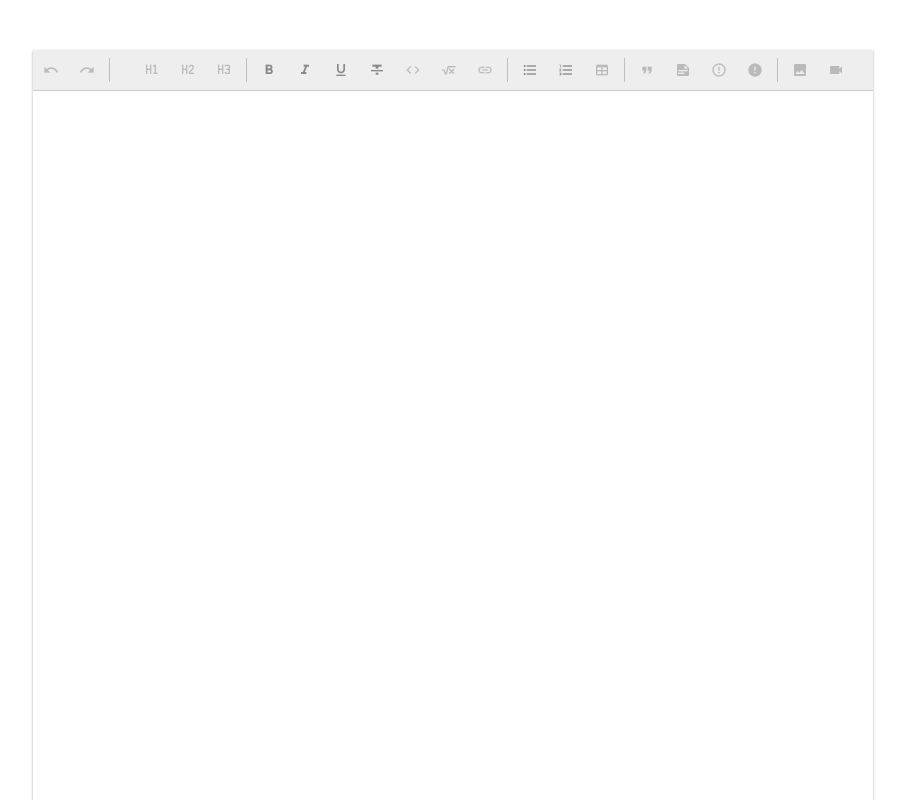
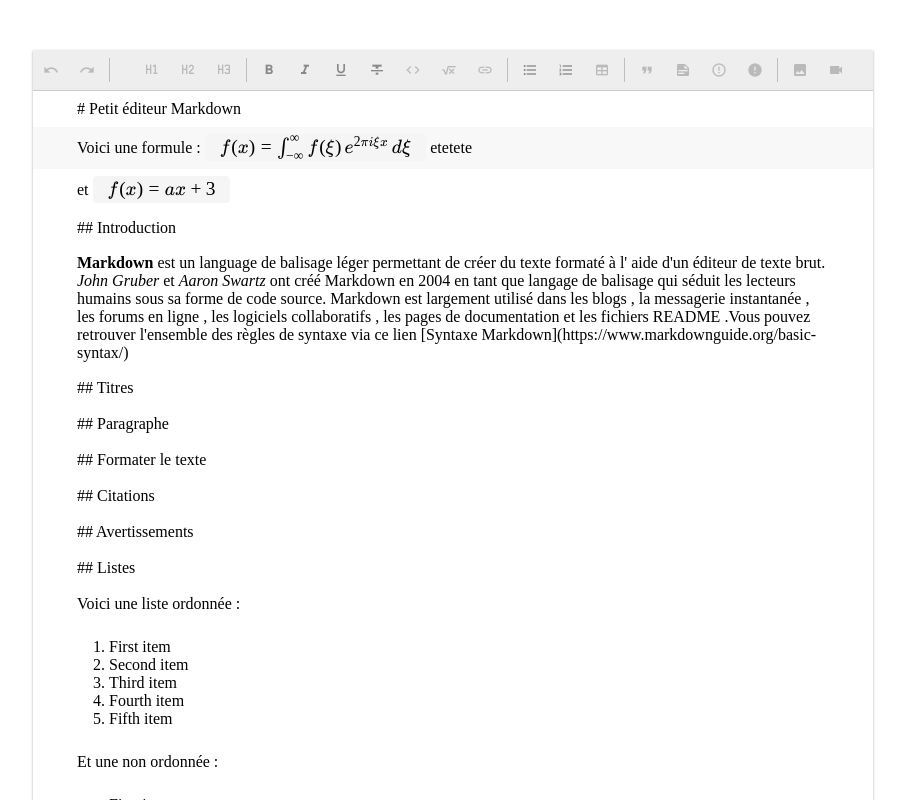
Before and after one commit to Jacques-herrmann/Heisenberg, a Vue app: page / in a window 1280 px wide. Shown: the top 800 px of the page, without its empty margins (187-1092 px from the left). Built offline with nearby package versions, Linux system fonts and the light colour scheme; the HTML template or start-up script is replaced by a standard one.

Commit message:
Allow to format text with Katex formula

```diff
--- a/package.json
+++ b/package.json
@@ -11,6 +11,7 @@
   },
   "dependencies": {
     "@trust/webcrypto": "^0.9.2",
+    "katex": "^0.12.0",
     "mochapack": "^2.0.6",
     "vuedraggable": "^2.24.3"
   },
--- a/src/App.vue
+++ b/src/App.vue
@@ -1,6 +1,6 @@
 <template>
     <div id="app">
-        <md-editor></md-editor>
+        <md-editor v-model="md"></md-editor>
     </div>
 </template>
 
@@ -19,27 +19,14 @@
         test = "- First i**tem**\n* Secon*d* item\n+ Third item\n\n";
         md = `# Petit éditeur Markdown
 
-Voici une liste ordonnée :
+Voici une formule : $f(x) = \\int_{-\\infty}^\\infty f(\\xi)\\,e^{2 \\pi i \\xi x} \\,d\\xi$ etetete
 
-1. First item
-2. Second item
-5. Third item
-4. Fourth item
-9. Fifth item
-
-- First i**tem**
-- Second item
-* Third item
-* Fourt*h ite*m
-* Fifth item
+et $f(x) = ax +3$
 
 ## Introduction
 
-**Markdown** est un langage de balisage léger permettant de créer du texte formaté à l' aide d'un éditeur de texte brut. *John Gruber* et *Aaron Swartz* ont créé Markdown en 2004 en tant que langage de balisage qui séduit les lecteurs humains sous sa forme de code source. Markdown est largement utilisé dans les blogs , la messagerie instantanée , les forums en ligne , les logiciels collaboratifs , les pages de documentation et les fichiers README .
-Vous pouvez retrouver l'ensemble des règles de synthaxe via ce lien [Syntaxe Markdown](https://www.markdownguide.org/basic-syntax/)
-
-
-
+**Markdown** est un language de balisage léger permettant de créer du texte formaté à l' aide d'un éditeur de texte brut. *John Gruber* et *Aaron Swartz* ont créé Markdown en 2004 en tant que langage de balisage qui séduit les lecteurs humains sous sa forme de code source. Markdown est largement utilisé dans les blogs , la messagerie instantanée , les forums en ligne , les logiciels collaboratifs , les pages de documentation et les fichiers README .
+Vous pouvez retrouver l'ensemble des règles de syntaxe via ce lien [Syntaxe Markdown](https://www.markdownguide.org/basic-syntax/)
 
 ## Titres
 
@@ -52,6 +39,22 @@ Vous pouvez retrouver l'ensemble des règles de synthaxe via ce lien [Syntaxe Ma
 ## Avertissements
 
 ## Listes
+
+Voici une liste ordonnée :
+
+1. First item
+2. Second item
+5. Third item
+4. Fourth item
+9. Fifth item
+
+Et une non ordonnée :
+
+- First i**tem**
+- Second item
+* Third item
+* Fourt*h ite*m
+* Fifth item
 
 ## Tableau
 
@@ -120,7 +123,7 @@ Vous pouvez retrouver l'ensemble des règles de synthaxe via ce lien [Syntaxe Ma
 
 ### Formule mathématique
 
-$$f(x) = ax +3$$
+$f(x) = ax +3$
 
 
         `;
--- a/src/components/mdEditor.vue
+++ b/src/components/mdEditor.vue
@@ -1,6 +1,6 @@
 <!--TODO :
     - Add a props to choose the v-model input format (RichText or MD)
-    - Create class to improve block management and to refactor code
+    - Create classes to improve block management and to refactor code !!
     - Need to find a solution for drag and drop handle
 -->
 
@@ -8,7 +8,7 @@
     <div class="MDEditor" id="MDEditor">
         <transition name="fade">
             <div class="MDEditor__format-text"
-                 v-if="internal.selection.content"
+                 v-if="internal.selection.content && internal.selection.type === 'text'"
                  :style="'top: ' + internal.selection.posY + 'px; left:'  + internal.selection.posX + 'px'"
             >
                 <div class="MDEditor__format-text-pointer"/>
@@ -20,8 +20,17 @@
                 <button class="MDEditor__format-text-button" @click="ui.formatSelection('f')"><i class="mdi mdi-square-root"/></button>
                 <button class="MDEditor__format-text-button" @click="ui.formatSelection('l')"><i class="mdi mdi-link"/></button>
             </div>
+            <div class="MDEditor__formula-edit"
+                 v-if="internal.formulaEditVisible"
+                 :style="'top: ' + internal.selection.posY + 'px; left:'  + internal.selection.posX + 'px'"
+            >
+                <span class="MDEditor__formula-edit__input-wrap">
+                    <input type="text" v-model="internal.formulaEditContent"/>
+                    <span aria-hidden="true">{{internal.formulaEditContent}}</span>
+                </span>
+                <button @click="ui.updateFormula()">OK</button>
+            </div>
         </transition>
-
         <div class="MDEditor__controls">
             <button class="MDEditor__button MDEditor__button--disabled"><i class="mdi mdi-undo"/></button>
             <button class="MDEditor__button MDEditor__button--disabled"><i class="mdi mdi-redo"/></button>
@@ -110,6 +119,7 @@
     import Vue from 'vue'
     import { Component, Watch } from 'vue-property-decorator'
     import draggable from 'vuedraggable'
+    import { renderToString } from 'katex'
     import { uuidv4 } from '@/lib/generators.js'
     import { splitArray } from '@/lib/utils.js'
     import blank from '@/assets/blank-document.png'
@@ -142,7 +152,10 @@
             },
             currentItemIndex: 1,
             drag: false,
+            formulaEditVisible: false,
+            formulaEditContent: "",
             selection: {
+                type: 'text',
                 blockIndex: null,
                 itemIndex: null,
                 start: null,
@@ -159,18 +172,43 @@
                 let start = 0;
                 let end = 0;
                 let sel, range;
+                let child = null;
 
                 if (window.getSelection) {
                     sel = window.getSelection();
                     if (sel.rangeCount) {
                         range = sel.getRangeAt(0);
-                        const preCaretRange = range.cloneRange();
-                        preCaretRange.selectNodeContents(block);
-                        preCaretRange.setEnd(range.startContainer, range.startOffset);
-                        // if (!preCaretRange.toString()) preCaretRange.setStart(range.startContainer, 0);
-                        start = preCaretRange.toString().length;
-                        preCaretRange.setEnd(range.endContainer, range.endOffset);
-                        end = preCaretRange.toString().length;
+                        for (let i = 0; i < block.childNodes.length; i++) {
+                            child = block.childNodes[i];
+                            if (['B', 'I'].indexOf(child.nodeName) !== -1) child = child.firstChild; //Emphasis
+                            if (child === range.startContainer) { start = start + range.startOffset; break; }
+
+                            if (child.nodeName === "DIV" && child.getAttribute('MDContent')) {  // Formula block
+                                start = start + child.getAttribute('MDContent').length
+                            }
+                            else {
+                                start = start + child.length;
+                            }
+                        }
+                        for (let i = 0; i < block.childNodes.length; i++) {
+                            child = block.childNodes[i];
+                            if (['B', 'I'].indexOf(child.nodeName) !== -1) child = child.firstChild; //Emphasis
+                            if (child === range.startContainer){ end = end + range.endOffset; break; }
+
+                            if (child.nodeName === "DIV" && child.getAttribute('MDContent')) {  // Formula block
+                                end = end + child.getAttribute('MDContent').length
+                            }
+                            else end = end + child.length;
+                        }
+
+                        // const preCaretRange = range.cloneRange();
+                        // preCaretRange.selectNodeContents(block);
+                        // preCaretRange.setEnd(range.startContainer, range.startOffset);
+                        // // if (!preCaretRange.toString()) preCaretRange.setStart(range.startContainer, 0);
+                        // console.log(preCaretRange.toString());
+                        // start = preCaretRange.toString().length;
+                        // preCaretRange.setEnd(range.endContainer, range.endOffset);
+                        // end = preCaretRange.toString().length;
                     }
                 }
                 else if (document.selection && document.selection.createRange) {
@@ -195,7 +233,8 @@
                         // Retrieve the childNodes and childNodes offset to target
                         for (let i=0; i < block.childNodes.length; i++) {
                             let content = block.childNodes[i];
-                            if (content instanceof HTMLElement) content = content.innerText;
+                            if (['B', 'I'].indexOf(content.nodeName) !== -1) content = content.innerText;
+                            if (content.nodeName === "DIV" && content.getAttribute('MDContent')) content = content.getAttribute('MDContent');
                             if (content.length < position) {
                                 // If current childNode length smaller than specified position
                                 if (i === block.childNodes.length - 1) {
@@ -226,12 +265,14 @@
             /*-------------------------------------------------------------------------------------------*/
             updateSelection: (event) => {
                 const selection = window.getSelection();
+                let content = selection.toString();
                 const coordinate = selection.getRangeAt(0).getBoundingClientRect();
                 const currentBlock = event.currentTarget.activeElement;
-                const caret = this.internal._getCaretPosition(currentBlock);
+                let caret = this.internal._getCaretPosition(currentBlock);
                 let blockID = currentBlock.parentNode.id;
                 let itemIndex = -1;
                 let layout = null;
+                let type = 'text';
                 if (!blockID) { // Case list
                     blockID = currentBlock.dataset['blockId'];
                     itemIndex = parseInt(currentBlock.dataset['itemIndex']);
@@ -246,16 +287,32 @@
                     }
                 }
 
+                if (selection.baseNode.className === "MDEditor__formula") {
+                    type = 'formula';
+                    content = selection.baseNode.getAttribute("MDContent");
+                    caret = {
+                        start: parseInt(selection.baseNode.getAttribute("start")),
+                        end: parseInt(selection.baseNode.getAttribute("end"))
+                    };
+                    this.internal.formulaEditContent = content;
+                    this.internal.formulaEditVisible = true;
+                }
+                else {
+                    this.internal.formulaEditContent = "";
+                    this.internal.formulaEditVisible = false;
+                }
+
                 this.internal.currentItemIndex = blockIndex;
                 this.internal.selection = {
                     blockIndex: blockIndex,
+                    type: type,
                     itemIndex: itemIndex,
                     start: caret.start,
                     end: caret.end,
-                    content: selection.toString(),
+                    content: content,
                     layout: layout,
                     posX: coordinate.left - 105 + coordinate.width/2, // 105 is the menu length/2
-                    posY: coordinate.top - 45
+                    posY: coordinate.top - 45 + window.scrollY
                 }
             },
         };
@@ -310,6 +367,7 @@
                 'i': { MD: ['*', '*'], HTML: ['<i>', '</i>']},
                 'b': { MD: ['**', '**'], HTML: ['<b>', '</b>']},
                 's': { MD: ['~~', '~~'], HTML: ['<s>', '</s>']},
+                'f': { MD: ['$', '$'], HTML: ['', '']},
             },
             styles: {
                 underline: /__(\S(.*?\S)?)__/gm,            // __.......__
@@ -337,28 +395,59 @@
                 getFormat(this.codec.styles.italic, 'i', 1);
                 getFormat(this.codec.styles.bold, 'b', 2);
                 getFormat(this.codec.styles.strike, 's', 2);
-                return layout.filter(rule => rule !== 'r')
+                getFormat(this.codec.styles.formula, 'f', 1);
+                layout = layout.filter(rule => rule !== 'r');
+                if (layout[layout.length - 1] === 'f') layout.push('-'); // Create a empty span after formula
+                return layout
             },
             getContent: (md) => {
                 let content = md.replace(this.codec.styles.bold, '$1');
                 content = content.replace(this.codec.styles.italic, '$1');
+                content = content.replace(this.codec.styles.strike, '$1');
+                if (content.endsWith('$')) content = content + ' '; // Create a empty span after formula
+                content = content.replace(this.codec.styles.formula, '$1');
                 return content
             },
             computeTo: (format, content, layout) => {
                 // format = MD or HTML
-                let computed = content;
-                let lastRule = '-';
-                for (let i = layout.length - 1; i >= 0; i--) {
-                    const rule = layout[i];
-                    if (rule !== lastRule) {
-                        computed = computed.slice(0, i + 1) +
-                                   this.codec.tags[rule][format][1] + this.codec.tags[lastRule][format][0] +
-                                   computed.slice(i + 1, computed.length);
+                let computed = '';
+                let rule = null;
+                let start = 0;
+                for (let i = 0; i < layout.length; i++) {
+                    rule = layout[i];
+                    if (i === layout.length - 1 || rule !== layout[i + 1]) {
+                        switch (rule) {
+                            case 'f':
+                                computed = computed + this.codec.computeFormula(format, content, start, i + 1);
+                                break;
+                            default:
+                                computed = computed + this.codec.computeEmphasized(format, content, start, i + 1, rule);
+                        }
+                        start = i + 1;
                     }
-                    lastRule = rule;
                 }
-                const result = this.codec.tags[lastRule][format][0] + computed;
-                return result
+                return computed
+            },
+            computeEmphasized: (format, content, start, end, rule) => {
+                return this.codec.tags[rule][format][0] + content.slice(start, end) + this.codec.tags[rule][format][1];
+            },
+            computeFormula: (format, content, start, end) => {
+                const formula = content.slice(start, end);
+                if (format === 'MD') return '$' + formula + '$';
+
+                let container = document.createElement('div');
+                container.setAttribute('MDContent', formula);
+                container.setAttribute('start', start);
+                container.setAttribute('end', end);
+                container.classList.add('MDEditor__formula');
+
+                let kat = document.createElement('span');
+                kat.innerHTML = renderToString(formula, {throwOnError: false, output: 'html'});
+                kat.setAttribute('contenteditable', false);
+                kat.classList.add('MDEditor__formula--render');
+
+                container.appendChild(kat);
+                return container.outerHTML;
             },
             /** MarkDown to structured content array **/
             parseBlock: {
@@ -430,10 +519,8 @@
                 }
                 return structuredContent;
             },
-
             /** Markdown text to HTML content **/
             encodeHtMLFromText: () => {},
-
             /** Translate structuredContent Array into markdown **/
             decodeMDFrom: (structuredContent) => {
                 let output = '';
@@ -446,7 +533,6 @@
                         output = output + block.content.map((item, i) => {return (i + 1).toString() + '. ' + this.codec.computeTo('MD', item, block.layout[i])}).join('\n') + '\n\n';
                     }
                 }
-                console.log(output);
                 return output;
             },
         };
@@ -709,17 +795,44 @@
                 if (['ul', 'ol'].indexOf(currentBlock.type) !== -1) {
                     for (let i = selection.start; i < selection.end; i++) {
                         if (currentBlock.layout[selection.itemIndex][i] === format) currentBlock.layout[selection.itemIndex].splice(i, 1, '-');
-                        else currentBlock.layout[selection.itemIndex].splice(i, 1, format);
+                        else {
+                            currentBlock.layout[selection.itemIndex].splice(i, 1, format);
+                            if (format === 'f' && selection.end === currentBlock.content[selection.itemIndex].length) {
+                                // Create a empty span after formula
+                                currentBlock.content[selection.itemIndex] = currentBlock.content[selection.itemIndex] + ' ';
+                                currentBlock.layout[selection.itemIndex].push('-')
+                            }
+                        }
                     }
                 }
                 else {
                     for (let i = selection.start; i < selection.end; i++) {
                         if (currentBlock.layout[i] === format) currentBlock.layout.splice(i, 1, '-');
-                        else currentBlock.layout.splice(i, 1, format);
+                        else {
+                            currentBlock.layout.splice(i, 1, format);
+                            if (format === 'f' && selection.end === currentBlock.content.length) {
+                                // Create a empty span after formula
+                                currentBlock.content = currentBlock.content + ' ';
+                                currentBlock.layout.push('-')
+                            }
+                        }
                     }
                 }
                 this.structuredContent.splice(this.internal.currentItemIndex, 1, this.blocks.computeBlock(currentBlock));
             },
+            /** Working with formula edit div **/
+            updateFormula: () => {
+                const selection = this.internal.selection;
+                let newFormula = this.internal.formulaEditContent;
+                const currentBlock = this.$refs[this.structuredContent[this.internal.currentItemIndex].id][0];
+                let layout = Array(newFormula.length).fill('f');
+
+                // Remove old function
+                this.blocks.removeAt(this.internal.currentItemIndex, selection.start, selection.end, selection.itemIndex);
+                // And set the new one
+                this.blocks.insertAt(this.internal.currentItemIndex, selection.start, newFormula, layout, selection.itemIndex);
+                this.internal.formulaEditVisible = false;
+            }
         };
 
         /**
@@ -940,6 +1053,7 @@
 </script>
 <style lang="stylus">
 /*@import url('https://fonts.googleapis.com/css2?family=Rubik:wght@400;500;700;900&display=swap');*/
+@import url('https://cdn.jsdelivr.net/npm/katex@0.12.0/dist/katex.min.css');
 resetButton()
     background transparent
     border-color transparent
@@ -947,7 +1061,8 @@ resetButton()
 
 *
     font-family "Rubik"
-
+.katex *
+    white-space nowrap !important
 .MDEditor
     width 840px
     min-height 1000px
@@ -987,6 +1102,42 @@ resetButton()
             border-right 10px solid transparent
             border-top 10px solid #333
 
+    &__formula-edit {
+        height 36px
+        width max-content
+        position absolute
+        z-index 100
+        display flex
+        align-items center
+        border-radius 4px
+        padding 5px 15px
+        background-color #f6f5f5
+        box-shadow 0 3px 6px rgba(0,0,0,0.16), 0 3px 6px rgba(0,0,0,0.23)
+        &__input-wrap {
+            position relative
+            height 100%
+            & > span {
+                padding: 0 1rem;
+                visibility hidden
+            }
+            & > input {
+                resetButton()
+                height: 30px
+                width 100%
+                position absolute
+                left 0
+                font-weight normal
+            }
+        }
+        & > button {
+            resetButton()
+            cursor pointer
+            font-weight 500
+            background-color #ADC3D1
+            border-radius 2px
+            margin-left 15px
+        }
+    }
     &__controls
         height 40px
         background #eee
@@ -1040,6 +1191,12 @@ resetButton()
             & i
                 opacity 1
 
+    /** Remove default outline **/
+    & *
+        outline none
+        white-space pre-wrap
+
+
     /** Content type style **/
     &__content
         flex-grow 2
@@ -1047,10 +1204,16 @@ resetButton()
         padding 8px
         margin 0
 
-    /** Remove default outline **/
-    & *
-        outline none
-        white-space pre-wrap
+    &__formula {
+        display inline-block
+        position relative
+        &--render {
+            background-color #f6f5f5
+            border-radius 4px
+            padding 5px 15px
+            user-select all
+        }
+    }
 
     &__no-content
         width 100%
```
Also changed, not shown: 1 other file (tests, documents, lock files or other folders).
